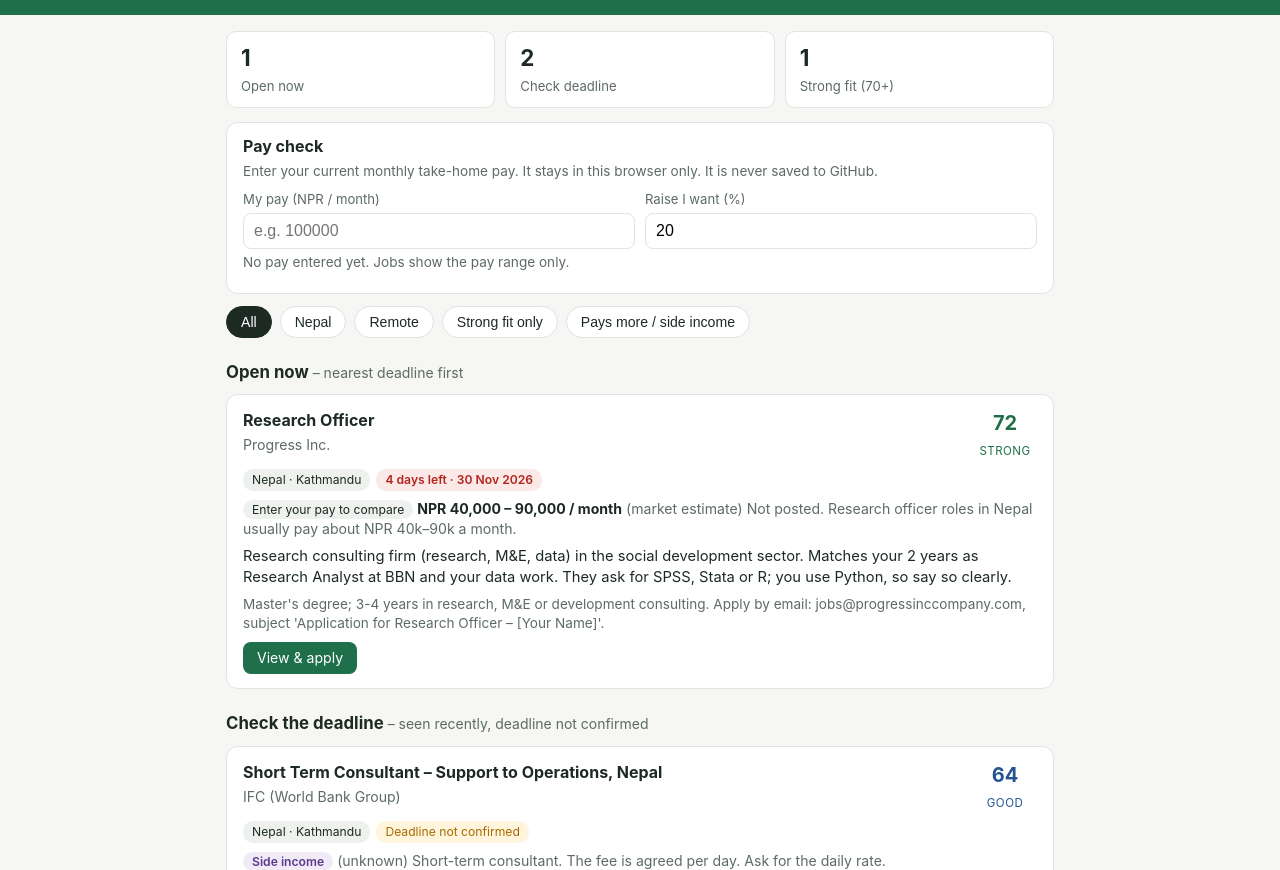
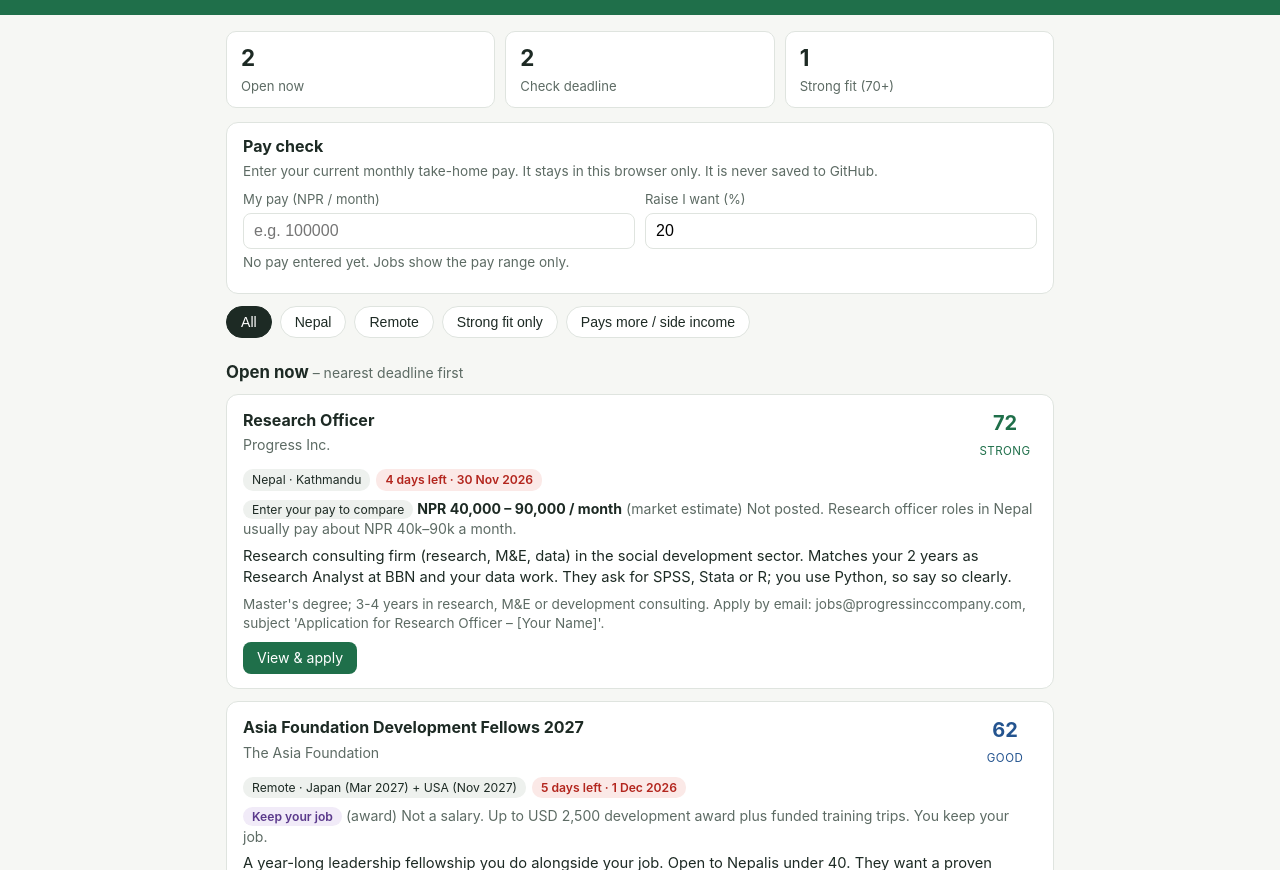
Before and after one commit to aayushmsd2026-bit/sd-job-tracker, a plain HTML site: page index.html in a window 1280 px wide. Shown: the part 82-952 px from the top of the page. Drawn offline with Linux system fonts and the light colour scheme.

Commit message:
Add entry programmes: Asia Foundation Fellows, ADB YPP, SANDEE
Co-Authored-By: Claude Opus 5.5 <noreply@anthropic.com>
Claude-Session: https://claude.ai/code/session_01Fde568WfcFs2ia9WE1h5E8

```diff
--- a/index.html
+++ b/index.html
@@ -166,6 +166,7 @@
     var p = j.pay || {}, t = target();
     if (j.type === "consultancy") return { cls: "side", text: "Side income" };
     if (j.type === "internship") return { cls: "less", text: "Stipend only" };
+    if (j.type === "fellowship") return { cls: "side", text: "Keep your job" };
     if (p.min == null && p.max == null) return { cls: "", text: "Pay unknown" };
     if (t == null) return { cls: "", text: "Enter your pay to compare" };
     if (p.min != null && p.min >= t) return { cls: "more", text: "Pays more" };
--- a/jobs.json
+++ b/jobs.json
@@ -189,6 +189,69 @@
         "basis": "posted",
         "note": "USD 16,487 a year plus housing allowance and insurance. About NPR 2.1 lakh a month before tax (at about NPR 152 per USD)."
       }
+    },
+    {
+      "id": "taf-development-fellows-2027",
+      "title": "Asia Foundation Development Fellows 2027",
+      "org": "The Asia Foundation",
+      "location": "Japan (Mar 2027) + USA (Nov 2027)",
+      "mode": "Remote",
+      "deadline": "2026-12-01",
+      "status": "open",
+      "link": "https://asiafoundation.org/the-asia-foundation-opens-applications-for-2027-development-fellows/",
+      "fit": 62,
+      "why": "A year-long leadership fellowship you do alongside your job. Open to Nepalis under 40. They want a proven record and leadership in a development field, so lead with green finance, your KU project and Toastmasters.",
+      "requirements": "Under 40 on 1 Jan 2027; conversant English; must attend Japan 11–20 Mar 2027 and USA 7–18 Nov 2027; US visa needed. Apply online by 1 Dec 2026.",
+      "added": "2026-11-26",
+      "type": "fellowship",
+      "pay": {
+        "min": null,
+        "max": null,
+        "basis": "award",
+        "note": "Not a salary. Up to USD 2,500 development award plus funded training trips. You keep your job."
+      }
+    },
+    {
+      "id": "adb-ypp-2027",
+      "title": "ADB Young Professionals Program (next round)",
+      "org": "Asian Development Bank",
+      "location": "Manila, Philippines",
+      "mode": "Remote",
+      "deadline": "2026-09-30",
+      "status": "closed",
+      "link": "https://www.adb.org/work-with-us/careers/adb-young-professionals-program",
+      "fit": 80,
+      "why": "Closed for this year. Opens each September. Strong fit: banking, credit risk and finance, 3+ years of experience, and an MBA. Age limit is 32 when you join, so plan for September 2027.",
+      "requirements": "National of an ADB member (Nepal is one); 32 or younger when joining; 3+ years of relevant work; postgraduate degree preferred. 3-year term, starting in Manila.",
+      "added": "2026-11-26",
+      "type": "full-time",
+      "pay": {
+        "min": null,
+        "max": null,
+        "basis": "international scale",
+        "note": "International staff pay in USD. Far above Nepal market pay."
+      }
+    },
+    {
+      "id": "sandee-grant-2026",
+      "title": "SANDEE Research Grant (next call)",
+      "org": "SANDEE / ICIMOD",
+      "location": "Nepal (your own research)",
+      "mode": "Nepal",
+      "deadline": "2025-12-31",
+      "status": "closed",
+      "link": "https://www.icimod.org/sandee/research-grants/",
+      "fit": 66,
+      "why": "Research grant for early-career South Asian researchers in environmental economics. The last call opened in late November 2025 and closed 31 Dec 2025, so the next call may open any day. Your green finance work could become a proposal, ideally with a KU teacher.",
+      "requirements": "Researchers from South Asia / HKH; strong economics methods; people with relatives working with ICIMOD are not eligible.",
+      "added": "2026-11-26",
+      "type": "fellowship",
+      "pay": {
+        "min": null,
+        "max": null,
+        "basis": "grant",
+        "note": "USD 20,000–30,000 over two years for the research. Done alongside your job."
+      }
     }
   ],
   "watch": [
@@ -196,6 +259,21 @@
       "name": "ICIMOD YIPP (young professionals)",
       "link": "https://www.icimod.org/get-involved/vacancies/",
       "note": "Last call: July 2025. Watch from May to August for the next round."
+    },
+    {
+      "name": "ADB Young Professionals Program",
+      "link": "https://www.adb.org/work-with-us/careers/adb-young-professionals-program",
+      "note": "Opens early September each year. Age 32 or under when joining."
+    },
+    {
+      "name": "SANDEE research grants",
+      "link": "https://www.icimod.org/sandee/research-grants/",
+      "note": "Call usually opens in November, deadline end of December."
+    },
+    {
+      "name": "Asia Foundation Development Fellows",
+      "link": "https://asiafoundation.org/the-asia-foundation-opens-applications-for-2027-development-fellows/",
+      "note": "Opens around November each year; deadline early December."
     },
     {
       "name": "ICIMOD vacancies",
```
Also changed, not shown: 1 other file.
